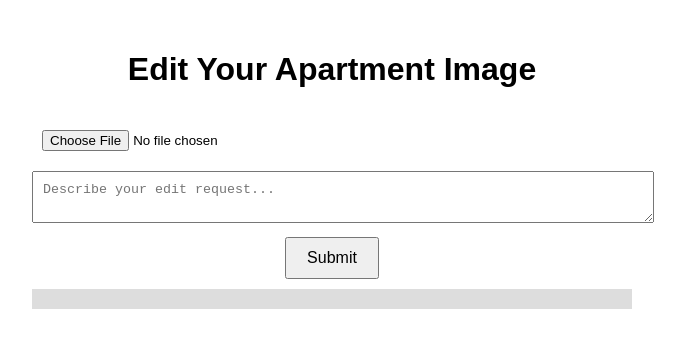
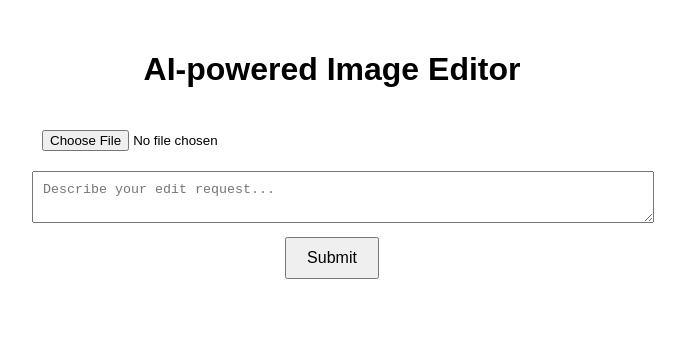
Before and after one commit to Fede1004/Fede2, a website: page public/index.html in a window 1280 px wide. Shown: the whole page, without its empty margins (308-993 px from the left). Drawn offline with Linux system fonts and the light colour scheme.

Commit message:
Update index.html

```diff
--- a/public/index.html
+++ b/public/index.html
@@ -3,19 +3,18 @@
 <head>
     <meta charset="UTF-8">
     <meta name="viewport" content="width=device-width, initial-scale=1.0">
-    <title>Apartment Image Editor</title>
+    <title>Image Editor with AI</title>
     <link rel="stylesheet" href="styles.css">
 </head>
 <body>
     <div class="container">
-        <h1>Edit Your Apartment Image</h1>
+        <h1>AI-powered Image Editor</h1>
         <input type="file" id="imageInput" accept="image/*">
         <textarea id="aiPrompt" placeholder="Describe your edit request..."></textarea>
         <button id="submit">Submit</button>
-        <div id="progressBarContainer">
-            <div id="progressBar"></div>
-        </div>
+        <div id="progressBar" style="width: 0%; height: 20px; background-color: #4CAF50;"></div>
         <div id="resultImage"></div>
+        <div id="errorDisplay"></div>
     </div>
     <script src="script.js"></script>
 </body>
```
